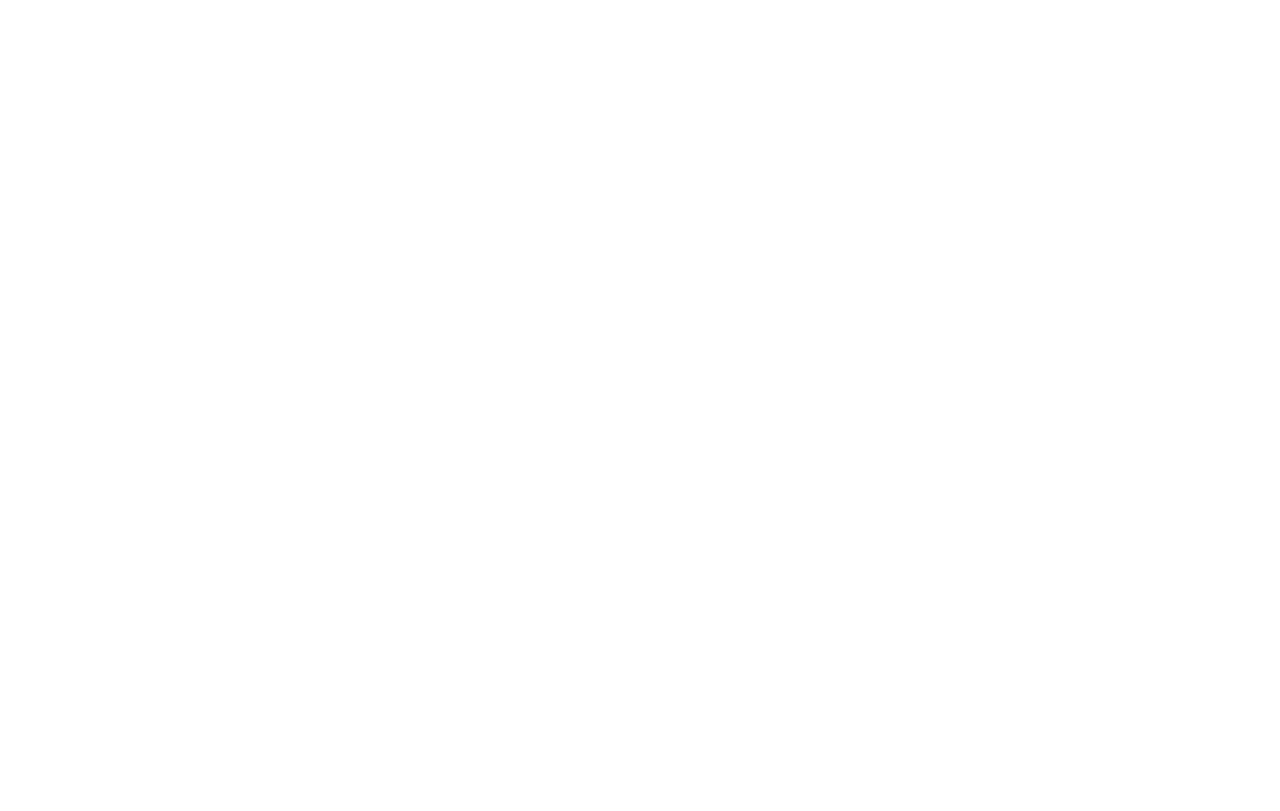
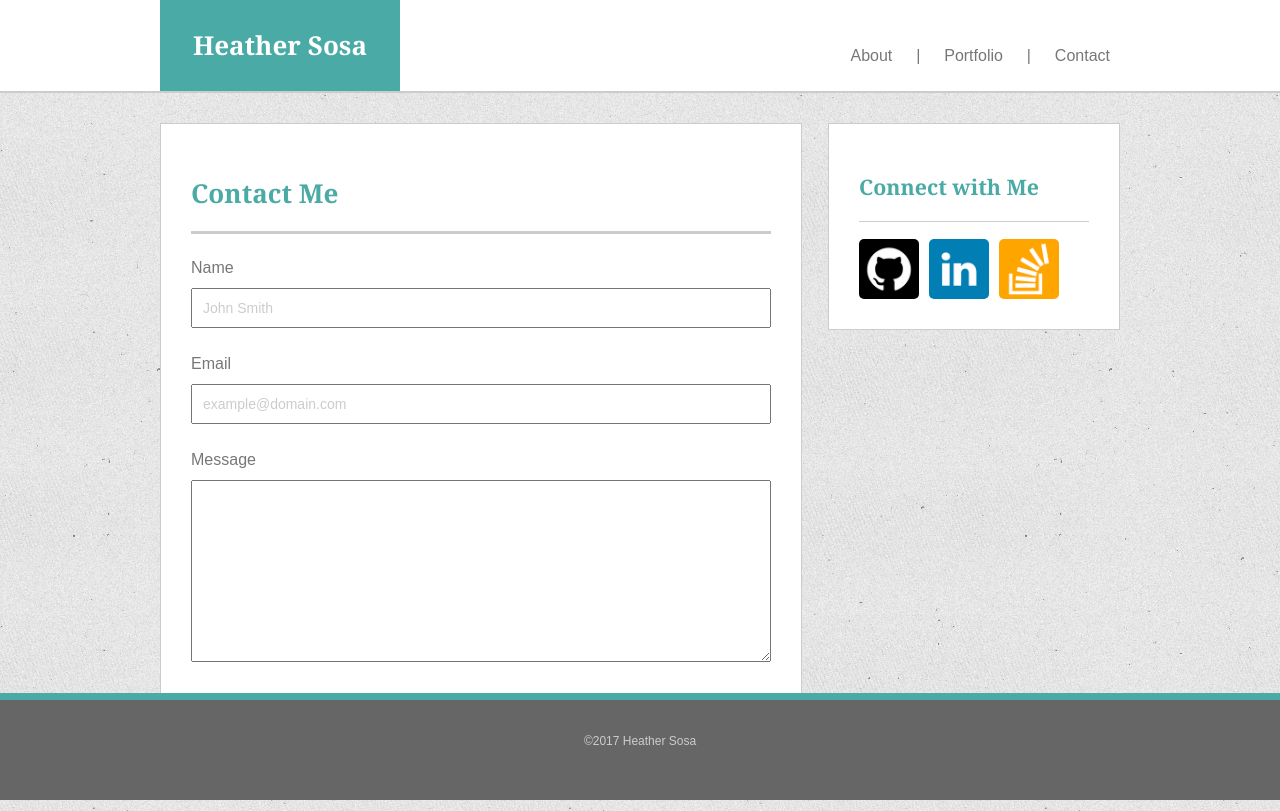
Before and after one commit to Heatherly/Basic-Portfolio, a plain HTML site: page contact.html in a window 1280 px wide. Drawn offline with Linux system fonts and the light colour scheme.

Commit message:
styling/page layouts almost complete!

```diff
--- a/assets/css/style.css
+++ b/assets/css/style.css
@@ -26,6 +26,8 @@ p, li {
 	color: #777777;
 	}
 
+
+
 /*HEADING AREA*/
 /* I needed to place the styling for the header tag before .topWrapper, because the class topWrapper was overwriting the header tag's styling! */
 header {
@@ -49,7 +51,7 @@ header {
 	width: 960px;
 	overflow: auto;
 	margin: 0 auto;
-}
+	}
 
 
 nav {
@@ -79,7 +81,7 @@ li a {
 	width: 960px;
 	margin: 30px auto;
 	overflow: auto;
-}
+	}
 
 .content h1 {
 	color: #4aaaa5;
@@ -88,6 +90,14 @@ li a {
 	}
 
 /*MAIN SECTION AREA*/
+#contactMe {
+	width: 580px;
+	float: left;
+	background-color: #ffffff;
+	padding: 30px;
+	border: 1px solid #cccccc;
+	}
+
 #aboutMe {
 	width: 580px;
 	float: left;
@@ -101,7 +111,35 @@ li a {
 	margin: 0 20px 10px 0;
 	border-color: 1px solid #cccccc;
 	width: 200px;
+	}
+
+#myPortfolio {
+	width: 580px;
+	float: left;
+	background-color: #ffffff;
+	padding: 30px;
+	border: 1px solid #cccccc;
+	}
+
+input, textarea {
+    width: 100%;
+    padding: 10px 10px;
+    margin: 8px 0;
+    box-sizing: border-box;
+    color: #ccc;
+    font-size: 14px;
 }
+
+#submitBtn {
+	background-color: #4aaaa5;
+	padding: 10px;
+	width: 100px;
+	text-align: center;
+	color: #ffffff;
+	font-size: 18px;
+	border: none;
+	cursor: pointer;
+	}
 
 /* ASIDE SECTION AREA*/
 aside{
@@ -134,6 +172,10 @@ aside h2 {
   	bottom: 0;
   	border-top: 7px solid #4aaaa5;
   	text-align: center;
-  	color: #ffffff;
+  }
+
+  #footerText{
+  	 color: #cccccc;
   	font-size: 12px;
+  	padding: 20px;
   }
--- a/contact.html
+++ b/contact.html
@@ -0,0 +1,59 @@
+<!DOCTYPE html>
+<html lang="en-us">
+<head>
+<meta charset="utf-8">
+<link rel="stylesheet" type="text/css" href="assets/css/style.css">
+
+	<title>Heather Sosa - Portfolio Website</title>
+</head>
+<body>
+<div class="topWrapper">
+<!--Headline -->
+<div class="topWrapper" id="header">
+<header>
+	<h1>Heather Sosa</h1>
+</header>
+
+<!-- Navigation -->
+<nav>
+	<ul>
+	<li><a href="index.html"> About</a></li>
+	<li>&#124;</li>
+	<li><a href="portfolio.html">Portfolio</a></li>
+	<li>&#124;</li>
+	<li><a href="contact.html">Contact</a></li>
+	</ul>
+</nav>
+</div>
+</div>
+<div class="topBorder"></div>
+ <!-- Section 1: About Me -->
+ <div class="content">
+ <section id="contactMe">
+ 	<h1>Contact Me</h1>
+ 	<form>
+ 		<p>Name<br>
+ 		<input type="text" name="Name" value="John Smith"></p>
+ 		<p>Email <br>
+ 		<input type="email" name="Email" value="example@domain.com"></p>
+ 		<p>Message<br>
+ 		<textarea name="message" rows="10" cols="78">
+ 		</textarea></p>
+ 		<input type="submit" name="Submit" id="submitBtn">
+ 	</form>
+ </section>
+
+<!-- Right asside with conact info and social links -->
+<aside>
+	<h2>Connect with Me</h2>
+	<a href="http://www.github.com/Heatherly" target="_blank"><img src="assets/images/github.png" alt="Heatherly on GitHub" class="icon"></a><a href="http://www.linkedin.com" target="_blank"><img src="assets/images/linkedin.png" alt="LinkedIn" class="icon"></a><a href="http://www.stackoverflow.com/heatherly" target="_blank"><img src="assets/images/stackoverflow.png" alt="Heatherly on StackOverflow" class="icon"></a>
+</aside>
+</div>
+
+<!-- Footer -->
+<footer>
+	<p id="footerText">&copy;2017 Heather Sosa</p>
+
+</footer>
+</body>
+</html>
```
Also changed, not shown: index.html (+13 -13 lines), portfolio.html (+50 -0 lines).
